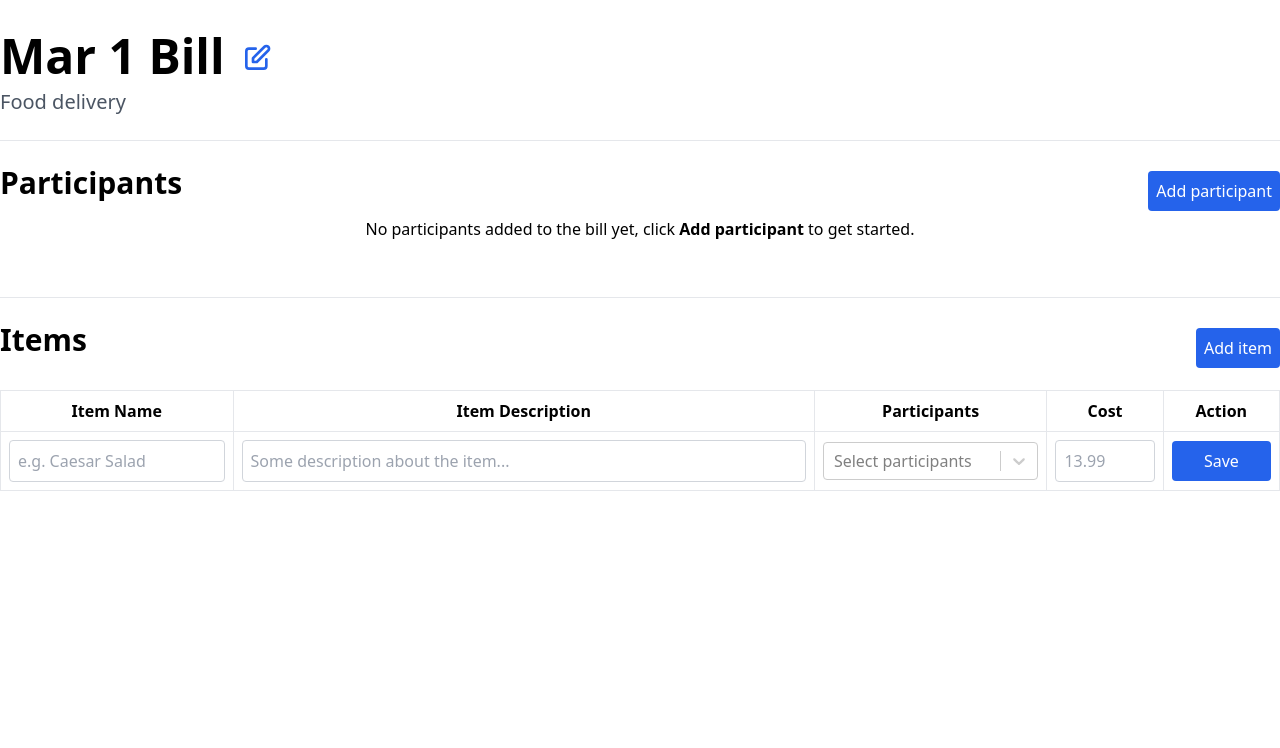
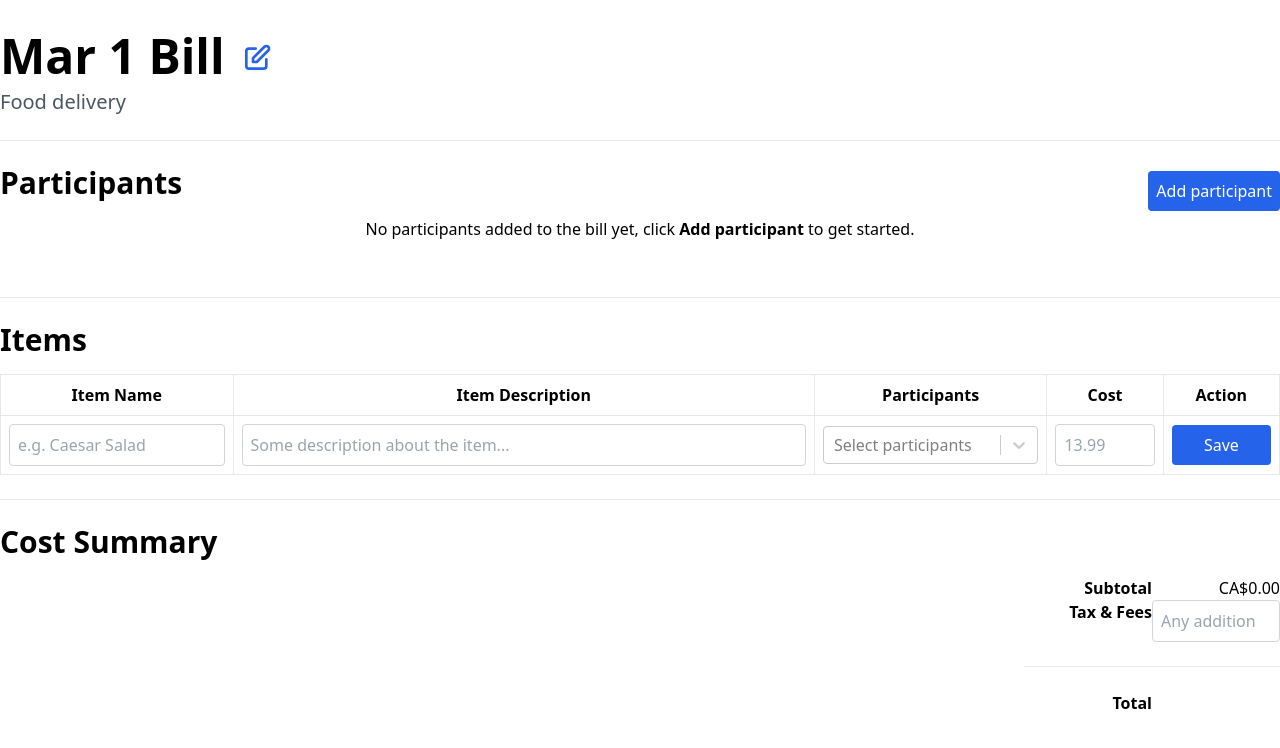
Before and after one commit to callmekungfu/splitify, a React (Create React App) app: page / in a window 1280 px wide. Shown: the top 748 px of the page. Built offline with nearby package versions, Linux system fonts and the light colour scheme.

Commit message:
feat: improve UI

```diff
--- a/src/App.tsx
+++ b/src/App.tsx
@@ -1,4 +1,4 @@
-import React, { useState } from 'react';
+import React, { useEffect, useState } from 'react';
 import BillActor, { BillActorForm } from './components/Actor';
 import { Button } from './components/Button/Button';
 import { LinkButton } from './components/Button/LinkButton';
@@ -11,6 +11,8 @@ import { IParticipant } from './types/types';
 import Select from 'react-select';
 import { Controller, useForm } from 'react-hook-form';
 import { BillItem, IBillItem } from './components/BillItem';
+import { Divider } from './components/General';
+import { $ } from './helpers/currencyHelper';
 
 function App() {
   const [billName, setBillName] = useState(`${getHumanizedDate()} Bill`);
@@ -21,7 +23,7 @@ function App() {
     setShouldShowParticipantCreate,
   ] = useState(false);
 
-  const { register, handleSubmit, control } = useForm<IBillItem>({
+  const { register, handleSubmit, control, reset } = useForm<IBillItem>({
     mode: 'onChange',
   });
 
@@ -30,7 +32,6 @@ function App() {
       name,
       uuid: generateId(),
     };
-
     setParticipants([p, ...participants]);
   };
 
@@ -39,8 +40,14 @@ function App() {
   };
 
   const addBillItem = (data: IBillItem) => {
+    reset();
     data.id = generateId();
     setItems([...items, data]);
+  };
+
+  const removeBillItem = (data: IBillItem) => {
+    const newList = items.filter((i) => i.id !== data.id);
+    setItems(newList);
   };
 
   return (
@@ -54,7 +61,7 @@ function App() {
         />
         <div className="text-xl text-gray-600">Food delivery</div>
       </div>
-      <hr className="my-6" />
+      <Divider />
       <div>
         <div className="flex items-center justify-between">
           <h3 className="text-3xl font-bold mb-4">Participants</h3>
@@ -85,11 +92,10 @@ function App() {
           </div>
         )}
       </div>
-      <hr className="my-6" />
+      <Divider />
       <div>
-        <div className="flex items-center justify-between mb-4">
+        <div className="mb-4">
           <h3 className="text-3xl font-bold mb-4">Items</h3>
-          <Button level="primary">Add item</Button>
         </div>
         <table className="table-fixed w-full">
           <thead>
@@ -103,7 +109,7 @@ function App() {
           </thead>
           <tbody>
             {items.map((i) => (
-              <BillItem item={i} key={i.id} />
+              <BillItem item={i} key={i.id} onRemove={removeBillItem} />
             ))}
             <tr>
               <td>
@@ -168,6 +174,36 @@ function App() {
           </tbody>
         </table>
       </div>
+      <Divider />
+      <div>
+        <h3 className="text-3xl font-bold mb-4">Cost Summary</h3>
+        <div className="w-full flex justify-end">
+          <div className="w-full lg:w-1/5 grid grid-cols-2 text-right">
+            <div className="font-bold">Subtotal</div>
+            <div>
+              {$(
+                items?.length
+                  ? items
+                      .map((l) => +l.itemCost)
+                      .reduce((total, next) => total + next)
+                  : 0,
+              )}
+            </div>
+            <div className="font-bold">Tax &amp; Fees</div>
+            <div>
+              <Input
+                type="number"
+                placeholder="Any additional cost"
+                isBox
+                className="w-full"
+              />
+            </div>
+            <hr className="col-span-2 my-6" />
+            <div className="font-bold">Total</div>
+            <div></div>
+          </div>
+        </div>
+      </div>
     </div>
   );
 }
--- a/src/components/BillItem.tsx
+++ b/src/components/BillItem.tsx
@@ -13,9 +13,15 @@ export interface IBillItem {
 
 interface BillItemProps {
   item: IBillItem;
+  onRemove?: (item: IBillItem) => any;
 }
 
-export const BillItem: react.FC<BillItemProps> = ({ item }) => {
+export const BillItem: react.FC<BillItemProps> = ({ item, onRemove }) => {
+  const removeItem = () => {
+    if (onRemove) {
+      onRemove(item);
+    }
+  };
   return (
     <tr>
       <td>{item.itemName}</td>
@@ -27,10 +33,10 @@ export const BillItem: react.FC<BillItemProps> = ({ item }) => {
       </td>
       <td>{item.itemCost}</td>
       <td>
-        <LinkButton>Edit</LinkButton>
-        <LinkButton>Options</LinkButton>
-        <hr className="my-2" />
-        <LinkButton>Remove</LinkButton>
+        {/* <LinkButton>Edit</LinkButton> */}
+        {/* <LinkButton>Options</LinkButton> */}
+        {/* <hr className="my-2" /> */}
+        <LinkButton onClick={removeItem}>Remove</LinkButton>
       </td>
     </tr>
   );
--- /dev/null
+++ b/src/components/General.tsx
@@ -0,0 +1 @@
+export const Divider = () => <hr className="my-6" />;
--- /dev/null
+++ b/src/helpers/currencyHelper.ts
@@ -0,0 +1,4 @@
+export const $ = (money: number) =>
+  new Intl.NumberFormat('en', { style: 'currency', currency: 'CAD' }).format(
+    money,
+  );
```
